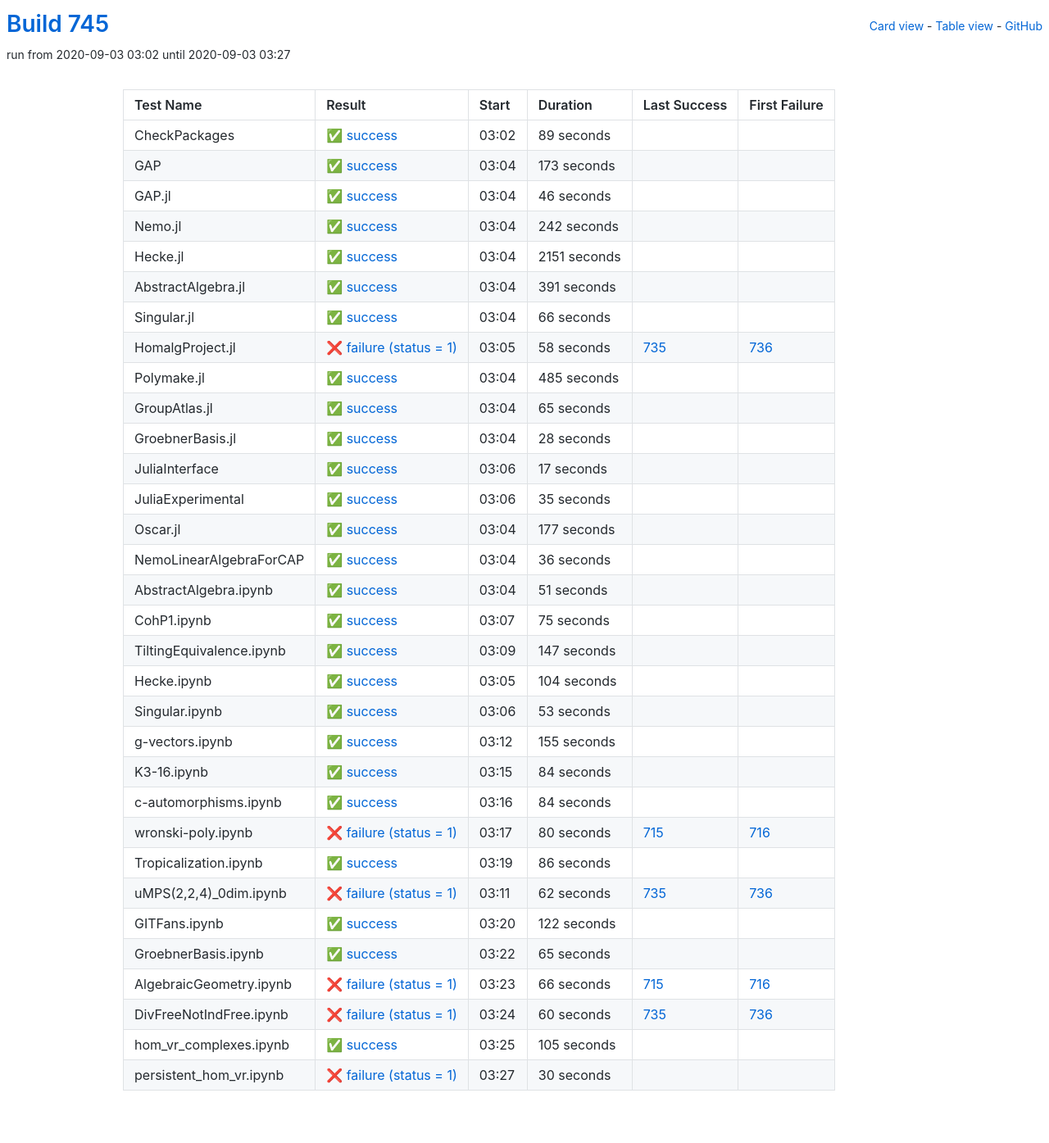
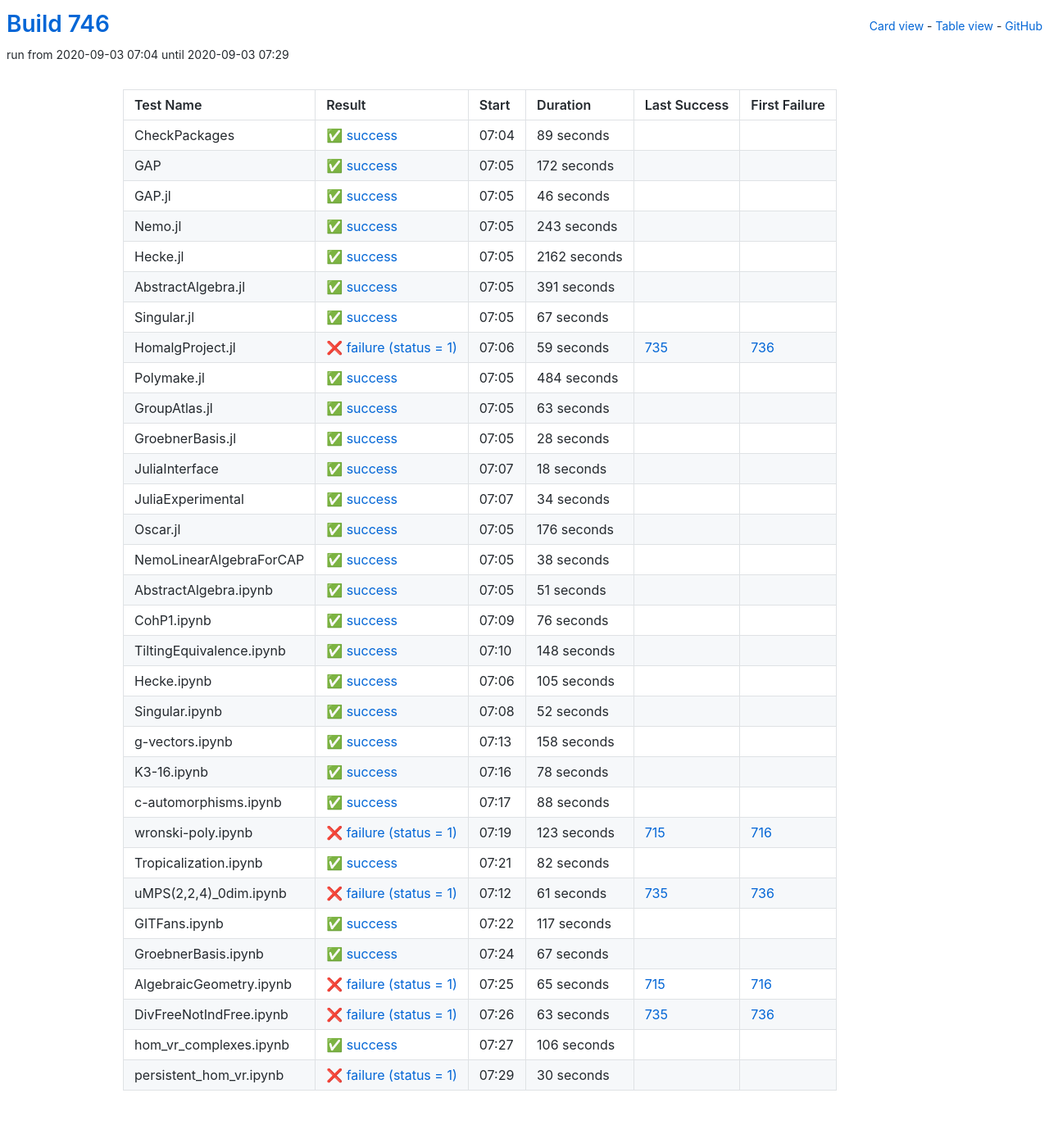
Before and after one commit to oscar-system/oscar-ci-status-stable, a Jekyll site: the page built from table.html, in a window 1280 px wide. Shown: the whole page at 82% size. Built offline with Jekyll 4.4.1, drawn with Linux system fonts in a browser that asks for light colours.

Commit message:
Build #746

```diff
--- a/_data/ci.yml
+++ b/_data/ci.yml
@@ -1,6 +1,6 @@
 ---
-build: 745
-build_url: https://oscarci.mathematik.uni-kl.de/job/oscar-stable/745/
+build: 746
+build_url: https://oscarci.mathematik.uni-kl.de/job/oscar-stable/746/
 job: oscar-stable
 organization: oscar-system
 repo: oscar-ci-status-stable
@@ -8,8 +8,8 @@ repourl: https://github.com/oscar-system/oscar-ci-status-stable
 tests:
 - name: CheckPackages
   id: checkpackages
-  log: https://oscarci.mathematik.uni-kl.de/job/oscar-stable/745/artifact/logs/build-745/CheckPackages.log
-  start: 2020-09-03 03:02
+  log: https://oscarci.mathematik.uni-kl.de/job/oscar-stable/746/artifact/logs/build-746/CheckPackages.log
+  start: 2020-09-03 07:04
   success: true
   exitcode: 0
   status: success
@@ -20,20 +20,20 @@ tests:
   first_failure_url:
 - name: GAP
   id: gap
-  log: https://oscarci.mathematik.uni-kl.de/job/oscar-stable/745/artifact/logs/build-745/GAP.log
-  start: 2020-09-03 03:04
+  log: https://oscarci.mathematik.uni-kl.de/job/oscar-stable/746/artifact/logs/build-746/GAP.log
+  start: 2020-09-03 07:05
   success: true
   exitcode: 0
   status: success
-  duration: 173
+  duration: 172
   last_success: false
   last_success_url:
   first_failure: false
   first_failure_url:
 - name: GAP.jl
   id: gap-jl
-  log: https://oscarci.mathematik.uni-kl.de/job/oscar-stable/745/artifact/logs/build-745/GAP.jl.log
-  start: 2020-09-03 03:04
+  log: https://oscarci.mathematik.uni-kl.de/job/oscar-stable/746/artifact/logs/build-746/GAP.jl.log
+  start: 2020-09-03 07:05
   success: true
   exitcode: 0
   status: success
@@ -44,32 +44,32 @@ tests:
   first_failure_url:
 - name: Nemo.jl
   id: nemo-jl
-  log: https://oscarci.mathematik.uni-kl.de/job/oscar-stable/745/artifact/logs/build-745/Nemo.jl.log
-  start: 2020-09-03 03:04
+  log: https://oscarci.mathematik.uni-kl.de/job/oscar-stable/746/artifact/logs/build-746/Nemo.jl.log
+  start: 2020-09-03 07:05
   success: true
   exitcode: 0
   status: success
-  duration: 242
+  duration: 243
   last_success: false
   last_success_url:
   first_failure: false
   first_failure_url:
 - name: Hecke.jl
   id: hecke-jl
-  log: https://oscarci.mathematik.uni-kl.de/job/oscar-stable/745/artifact/logs/build-745/Hecke.jl.log
-  start: 2020-09-03 03:04
+  log: https://oscarci.mathematik.uni-kl.de/job/oscar-stable/746/artifact/logs/build-746/Hecke.jl.log
+  start: 2020-09-03 07:05
   success: true
   exitcode: 0
   status: success
-  duration: 2151
+  duration: 2162
   last_success: false
   last_success_url:
   first_failure: false
   first_failure_url:
 - name: AbstractAlgebra.jl
   id: abstractalgebra-jl
-  log: https://oscarci.mathematik.uni-kl.de/job/oscar-stable/745/artifact/logs/build-745/AbstractAlgebra.jl.log
-  start: 2020-09-03 03:04
+  log: https://oscarci.mathematik.uni-kl.de/job/oscar-stable/746/artifact/logs/build-746/AbstractAlgebra.jl.log
+  start: 2020-09-03 07:05
   success: true
   exitcode: 0
   status: success
@@ -80,56 +80,56 @@ tests:
   first_failure_url:
 - name: Singular.jl
   id: singular-jl
-  log: https://oscarci.mathematik.uni-kl.de/job/oscar-stable/745/artifact/logs/build-745/Singular.jl.log
-  start: 2020-09-03 03:04
+  log: https://oscarci.mathematik.uni-kl.de/job/oscar-stable/746/artifact/logs/build-746/Singular.jl.log
+  start: 2020-09-03 07:05
   success: true
   exitcode: 0
   status: success
-  duration: 66
+  duration: 67
   last_success: false
   last_success_url:
   first_failure: false
   first_failure_url:
 - name: HomalgProject.jl
   id: homalgproject-jl
-  log: https://oscarci.mathematik.uni-kl.de/job/oscar-stable/745/artifact/logs/build-745/HomalgProject.jl.log
-  start: 2020-09-03 03:05
+  log: https://oscarci.mathematik.uni-kl.de/job/oscar-stable/746/artifact/logs/build-746/HomalgProject.jl.log
+  start: 2020-09-03 07:06
   success: false
   exitcode: 1
   status: failure
-  duration: 58
+  duration: 59
   last_success: 735
   last_success_url: https://oscarci.mathematik.uni-kl.de/job/oscar-stable/735/
   first_failure: 736
   first_failure_url: https://oscarci.mathematik.uni-kl.de/job/oscar-stable/736/
 - name: Polymake.jl
   id: polymake-jl
-  log: https://oscarci.mathematik.uni-kl.de/job/oscar-stable/745/artifact/logs/build-745/Polymake.jl.log
-  start: 2020-09-03 03:04
+  log: https://oscarci.mathematik.uni-kl.de/job/oscar-stable/746/artifact/logs/build-746/Polymake.jl.log
+  start: 2020-09-03 07:05
   success: true
   exitcode: 0
   status: success
-  duration: 485
+  duration: 484
   last_success: false
   last_success_url:
   first_failure: false
   first_failure_url:
 - name: GroupAtlas.jl
   id: groupatlas-jl
-  log: https://oscarci.mathematik.uni-kl.de/job/oscar-stable/745/artifact/logs/build-745/GroupAtlas.jl.log
-  start: 2020-09-03 03:04
+  log: https://oscarci.mathematik.uni-kl.de/job/oscar-stable/746/artifact/logs/build-746/GroupAtlas.jl.log
+  start: 2020-09-03 07:05
   success: true
   exitcode: 0
   status: success
-  duration: 65
+  duration: 63
   last_success: false
   last_success_url:
   first_failure: false
   first_failure_url:
 - name: GroebnerBasis.jl
   id: groebnerbasis-jl
-  log: https://oscarci.mathematik.uni-kl.de/job/oscar-stable/745/artifact/logs/build-745/GroebnerBasis.jl.log
-  start: 2020-09-03 03:04
+  log: https://oscarci.mathematik.uni-kl.de/job/oscar-stable/746/artifact/logs/build-746/GroebnerBasis.jl.log
+  start: 2020-09-03 07:05
   success: true
   exitcode: 0
   status: success
@@ -140,56 +140,56 @@ tests:
   first_failure_url:
 - name: JuliaInterface
   id: juliainterface
-  log: https://oscarci.mathematik.uni-kl.de/job/oscar-stable/745/artifact/logs/build-745/JuliaInterface.log
-  start: 2020-09-03 03:06
+  log: https://oscarci.mathematik.uni-kl.de/job/oscar-stable/746/artifact/logs/build-746/JuliaInterface.log
+  start: 2020-09-03 07:07
   success: true
   exitcode: 0
   status: success
-  duration: 17
+  duration: 18
   last_success: false
   last_success_url:
   first_failure: false
   first_failure_url:
 - name: JuliaExperimental
   id: juliaexperimental
-  log: https://oscarci.mathematik.uni-kl.de/job/oscar-stable/745/artifact/logs/build-745/JuliaExperimental.log
-  start: 2020-09-03 03:06
+  log: https://oscarci.mathematik.uni-kl.de/job/oscar-stable/746/artifact/logs/build-746/JuliaExperimental.log
+  start: 2020-09-03 07:07
   success: true
   exitcode: 0
   status: success
-  duration: 35
+  duration: 34
   last_success: false
   last_success_url:
   first_failure: false
   first_failure_url:
 - name: Oscar.jl
   id: oscar-jl
-  log: https://oscarci.mathematik.uni-kl.de/job/oscar-stable/745/artifact/logs/build-745/Oscar.jl.log
-  start: 2020-09-03 03:04
+  log: https://oscarci.mathematik.uni-kl.de/job/oscar-stable/746/artifact/logs/build-746/Oscar.jl.log
+  start: 2020-09-03 07:05
   success: true
   exitcode: 0
   status: success
-  duration: 177
+  duration: 176
   last_success: false
   last_success_url:
   first_failure: false
   first_failure_url:
 - name: NemoLinearAlgebraForCAP
   id: nemolinearalgebraforcap
-  log: https://oscarci.mathematik.uni-kl.de/job/oscar-stable/745/artifact/logs/build-745/NemoLinearAlgebraForCAP.log
-  start: 2020-09-03 03:04
+  log: https://oscarci.mathematik.uni-kl.de/job/oscar-stable/746/artifact/logs/build-746/NemoLinearAlgebraForCAP.log
+  start: 2020-09-03 07:05
   success: true
   exitcode: 0
   status: success
-  duration: 36
+  duration: 38
   last_success: false
   last_success_url:
   first_failure: false
   first_failure_url:
 - name: AbstractAlgebra.ipynb
   id: abstractalgebra-ipynb
-  log: https://oscarci.mathematik.uni-kl.de/job/oscar-stable/745/artifact/logs/build-745/AbstractAlgebra.ipynb.log
-  start: 2020-09-03 03:04
+  log: https://oscarci.mathematik.uni-kl.de/job/oscar-stable/746/artifact/logs/build-746/AbstractAlgebra.ipynb.log
+  start: 2020-09-03 07:05
   success: true
   exitcode: 0
   status: success
@@ -200,176 +200,32 @@ tests:
   first_failure_url:
 - name: CohP1.ipynb
   id: cohp1-ipynb
-  log: https://oscarci.mathematik.uni-kl.de/job/oscar-stable/745/artifact/logs/build-745/CohP1.ipynb.log
-  start: 2020-09-03 03:07
+  log: https://oscarci.mathematik.uni-kl.de/job/oscar-stable/746/artifact/logs/build-746/CohP1.ipynb.log
+  start: 2020-09-03 07:09
   success: true
   exitcode: 0
   status: success
-  duration: 75
+  duration: 76
   last_success: false
   last_success_url:
   first_failure: false
   first_failure_url:
 - name: TiltingEquivalence.ipynb
   id: tiltingequivalence-ipynb
-  log: https://oscarci.mathematik.uni-kl.de/job/oscar-stable/745/artifact/logs/build-745/TiltingEquivalence.ipynb.log
-  start: 2020-09-03 03:09
+  log: https://oscarci.mathematik.uni-kl.de/job/oscar-stable/746/artifact/logs/build-746/TiltingEquivalence.ipynb.log
+  start: 2020-09-03 07:10
   success: true
   exitcode: 0
   status: success
-  duration: 147
+  duration: 148
   last_success: false
   last_success_url:
   first_failure: false
   first_failure_url:
 - name: Hecke.ipynb
   id: hecke-ipynb
-  log: https://oscarci.mathematik.uni-kl.de/job/oscar-stable/745/artifact/logs/build-745/Hecke.ipynb.log
-  start: 2020-09-03 03:05
-  success: true
-  exitcode: 0
-  status: success
-  duration: 104
-  last_success: false
-  last_success_url:
-  first_failure: false
-  first_failure_url:
-- name: Singular.ipynb
-  id: singular-ipynb
-  log: https://oscarci.mathematik.uni-kl.de/job/oscar-stable/745/artifact/logs/build-745/Singular.ipynb.log
-  start: 2020-09-03 03:06
-  success: true
-  exitcode: 0
-  status: success
-  duration: 53
-  last_success: false
-  last_success_url:
-  first_failure: false
-  first_failure_url:
-- name: g-vectors.ipynb
-  id: g-vectors-ipynb
-  log: https://oscarci.mathematik.uni-kl.de/job/oscar-stable/745/artifact/logs/build-745/g-vectors.ipynb.log
-  start: 2020-09-03 03:12
-  success: true
-  exitcode: 0
-  status: success
-  duration: 155
-  last_success: false
-  last_success_url:
-  first_failure: false
-  first_failure_url:
-- name: K3-16.ipynb
-  id: k3-16-ipynb
-  log: https://oscarci.mathematik.uni-kl.de/job/oscar-stable/745/artifact/logs/build-745/K3-16.ipynb.log
-  start: 2020-09-03 03:15
-  success: true
-  exitcode: 0
-  status: success
-  duration: 84
-  last_success: false
-  last_success_url:
-  first_failure: false
-  first_failure_url:
-- name: c-automorphisms.ipynb
-  id: c-automorphisms-ipynb
-  log: https://oscarci.mathematik.uni-kl.de/job/oscar-stable/745/artifact/logs/build-745/c-automorphisms.ipynb.log
-  start: 2020-09-03 03:16
-  success: true
-  exitcode: 0
-  status: success
-  duration: 84
-  last_success: false
-  last_success_url:
-  first_failure: false
-  first_failure_url:
-- name: wronski-poly.ipynb
-  id: wronski-poly-ipynb
-  log: https://oscarci.mathematik.uni-kl.de/job/oscar-stable/745/artifact/logs/build-745/wronski-poly.ipynb.log
-  start: 2020-09-03 03:17
-  success: false
-  exitcode: 1
-  status: failure
-  duration: 80
-  last_success: 715
-  last_success_url: https://oscarci.mathematik.uni-kl.de/job/oscar-stable/715/
-  first_failure: 716
-  first_failure_url: https://oscarci.mathematik.uni-kl.de/job/oscar-stable/716/
-- name: Tropicalization.ipynb
-  id: tropicalization-ipynb
-  log: https://oscarci.mathematik.uni-kl.de/job/oscar-stable/745/artifact/logs/build-745/Tropicalization.ipynb.log
-  start: 2020-09-03 03:19
-  success: true
-  exitcode: 0
-  status: success
-  duration: 86
-  last_success: false
-  last_success_url:
-  first_failure: false
-  first_failure_url:
-- name: uMPS(2,2,4)_0dim.ipynb
-  id: umps-2-2-4-0dim-ipynb
-  log: https://oscarci.mathematik.uni-kl.de/job/oscar-stable/745/artifact/logs/build-745/uMPS-2-2-4-_0dim.ipynb.log
-  start: 2020-09-03 03:11
-  success: false
-  exitcode: 1
-  status: failure
-  duration: 62
-  last_success: 735
-  last_success_url: https://oscarci.mathematik.uni-kl.de/job/oscar-stable/735/
-  first_failure: 736
-  first_failure_url: https://oscarci.mathematik.uni-kl.de/job/oscar-stable/736/
-- name: GITFans.ipynb
-  id: gitfans-ipynb
-  log: https://oscarci.mathematik.uni-kl.de/job/oscar-stable/745/artifact/logs/build-745/GITFans.ipynb.log
-  start: 2020-09-03 03:20
-  success: true
-  exitcode: 0
-  status: success
-  duration: 122
-  last_success: false
-  last_success_url:
-  first_failure: false
-  first_failure_url:
-- name: GroebnerBasis.ipynb
-  id: groebnerbasis-ipynb
-  log: https://oscarci.mathematik.uni-kl.de/job/oscar-stable/745/artifact/logs/build-745/GroebnerBasis.ipynb.log
-  start: 2020-09-03 03:22
-  success: true
-  exitcode: 0
-  status: success
-  duration: 65
-  last_success: false
-  last_success_url:
-  first_failure: false
-  first_failure_url:
-- name: AlgebraicGeometry.ipynb
-  id: algebraicgeometry-ipynb
-  log: https://oscarci.mathematik.uni-kl.de/job/oscar-stable/745/artifact/logs/build-745/AlgebraicGeometry.ipynb.log
-  start: 2020-09-03 03:23
-  success: false
-  exitcode: 1
-  status: failure
-  duration: 66
-  last_success: 715
-  last_success_url: https://oscarci.mathematik.uni-kl.de/job/oscar-stable/715/
-  first_failure: 716
-  first_failure_url: https://oscarci.mathematik.uni-kl.de/job/oscar-stable/716/
-- name: DivFreeNotIndFree.ipynb
-  id: divfreenotindfree-ipynb
-  log: https://oscarci.mathematik.uni-kl.de/job/oscar-stable/745/artifact/logs/build-745/DivFreeNotIndFree.ipynb.log
-  start: 2020-09-03 03:24
-  success: false
-  exitcode: 1
-  status: failure
-  duration: 60
-  last_success: 735
-  last_success_url: https://oscarci.mathematik.uni-kl.de/job/oscar-stable/735/
-  first_failure: 736
-  first_failure_url: https://oscarci.mathematik.uni-kl.de/job/oscar-stable/736/
-- name: hom_vr_complexes.ipynb
-  id: hom-vr-complexes-ipynb
-  log: https://oscarci.mathematik.uni-kl.de/job/oscar-stable/745/artifact/logs/build-745/hom_vr_complexes.ipynb.log
-  start: 2020-09-03 03:25
+  log: https://oscarci.mathematik.uni-kl.de/job/oscar-stable/746/artifact/logs/build-746/Hecke.ipynb.log
+  start: 2020-09-03 07:06
   success: true
   exitcode: 0
   status: success
@@ -378,10 +234,154 @@ tests:
   last_success_url:
   first_failure: false
   first_failure_url:
+- name: Singular.ipynb
+  id: singular-ipynb
+  log: https://oscarci.mathematik.uni-kl.de/job/oscar-stable/746/artifact/logs/build-746/Singular.ipynb.log
+  start: 2020-09-03 07:08
+  success: true
+  exitcode: 0
+  status: success
+  duration: 52
+  last_success: false
+  last_success_url:
+  first_failure: false
+  first_failure_url:
+- name: g-vectors.ipynb
+  id: g-vectors-ipynb
+  log: https://oscarci.mathematik.uni-kl.de/job/oscar-stable/746/artifact/logs/build-746/g-vectors.ipynb.log
+  start: 2020-09-03 07:13
+  success: true
+  exitcode: 0
+  status: success
+  duration: 158
+  last_success: false
+  last_success_url:
+  first_failure: false
+  first_failure_url:
+- name: K3-16.ipynb
+  id: k3-16-ipynb
+  log: https://oscarci.mathematik.uni-kl.de/job/oscar-stable/746/artifact/logs/build-746/K3-16.ipynb.log
+  start: 2020-09-03 07:16
+  success: true
+  exitcode: 0
+  status: success
+  duration: 78
+  last_success: false
+  last_success_url:
+  first_failure: false
+  first_failure_url:
+- name: c-automorphisms.ipynb
+  id: c-automorphisms-ipynb
+  log: https://oscarci.mathematik.uni-kl.de/job/oscar-stable/746/artifact/logs/build-746/c-automorphisms.ipynb.log
+  start: 2020-09-03 07:17
+  success: true
+  exitcode: 0
+  status: success
+  duration: 88
+  last_success: false
+  last_success_url:
+  first_failure: false
+  first_failure_url:
+- name: wronski-poly.ipynb
+  id: wronski-poly-ipynb
+  log: https://oscarci.mathematik.uni-kl.de/job/oscar-stable/746/artifact/logs/build-746/wronski-poly.ipynb.log
+  start: 2020-09-03 07:19
+  success: false
+  exitcode: 1
+  status: failure
+  duration: 123
+  last_success: 715
+  last_success_url: https://oscarci.mathematik.uni-kl.de/job/oscar-stable/715/
+  first_failure: 716
+  first_failure_url: https://oscarci.mathematik.uni-kl.de/job/oscar-stable/716/
+- name: Tropicalization.ipynb
+  id: tropicalization-ipynb
+  log: https://oscarci.mathematik.uni-kl.de/job/oscar-stable/746/artifact/logs/build-746/Tropicalization.ipynb.log
+  start: 2020-09-03 07:21
+  success: true
+  exitcode: 0
+  status: success
+  duration: 82
+  last_success: false
+  last_success_url:
+  first_failure: false
+  first_failure_url:
+- name: uMPS(2,2,4)_0dim.ipynb
+  id: umps-2-2-4-0dim-ipynb
+  log: https://oscarci.mathematik.uni-kl.de/job/oscar-stable/746/artifact/logs/build-746/uMPS-2-2-4-_0dim.ipynb.log
+  start: 2020-09-03 07:12
+  success: false
+  exitcode: 1
+  status: failure
+  duration: 61
+  last_success: 735
+  last_success_url: https://oscarci.mathematik.uni-kl.de/job/oscar-stable/735/
+  first_failure: 736
+  first_failure_url: https://oscarci.mathematik.uni-kl.de/job/oscar-stable/736/
+- name: GITFans.ipynb
+  id: gitfans-ipynb
+  log: https://oscarci.mathematik.uni-kl.de/job/oscar-stable/746/artifact/logs/build-746/GITFans.ipynb.log
+  start: 2020-09-03 07:22
+  success: true
+  exitcode: 0
+  status: success
+  duration: 117
+  last_success: false
+  last_success_url:
+  first_failure: false
+  first_failure_url:
+- name: GroebnerBasis.ipynb
+  id: groebnerbasis-ipynb
+  log: https://oscarci.mathematik.uni-kl.de/job/oscar-stable/746/artifact/logs/build-746/GroebnerBasis.ipynb.log
+  start: 2020-09-03 07:24
+  success: true
+  exitcode: 0
+  status: success
+  duration: 67
+  last_success: false
+  last_success_url:
+  first_failure: false
+  first_failure_url:
+- name: AlgebraicGeometry.ipynb
+  id: algebraicgeometry-ipynb
+  log: https://oscarci.mathematik.uni-kl.de/job/oscar-stable/746/artifact/logs/build-746/AlgebraicGeometry.ipynb.log
+  start: 2020-09-03 07:25
+  success: false
+  exitcode: 1
+  status: failure
+  duration: 65
+  last_success: 715
+  last_success_url: https://oscarci.mathematik.uni-kl.de/job/oscar-stable/715/
+  first_failure: 716
+  first_failure_url: https://oscarci.mathematik.uni-kl.de/job/oscar-stable/716/
+- name: DivFreeNotIndFree.ipynb
+  id: divfreenotindfree-ipynb
+  log: https://oscarci.mathematik.uni-kl.de/job/oscar-stable/746/artifact/logs/build-746/DivFreeNotIndFree.ipynb.log
+  start: 2020-09-03 07:26
+  success: false
+  exitcode: 1
+  status: failure
+  duration: 63
+  last_success: 735
+  last_success_url: https://oscarci.mathematik.uni-kl.de/job/oscar-stable/735/
+  first_failure: 736
+  first_failure_url: https://oscarci.mathematik.uni-kl.de/job/oscar-stable/736/
+- name: hom_vr_complexes.ipynb
+  id: hom-vr-complexes-ipynb
+  log: https://oscarci.mathematik.uni-kl.de/job/oscar-stable/746/artifact/logs/build-746/hom_vr_complexes.ipynb.log
+  start: 2020-09-03 07:27
+  success: true
+  exitcode: 0
+  status: success
+  duration: 106
+  last_success: false
+  last_success_url:
+  first_failure: false
+  first_failure_url:
 - name: persistent_hom_vr.ipynb
   id: persistent-hom-vr-ipynb
-  log: https://oscarci.mathematik.uni-kl.de/job/oscar-stable/745/artifact/logs/build-745/persistent_hom_vr.ipynb.log
-  start: 2020-09-03 03:27
+  log: https://oscarci.mathematik.uni-kl.de/job/oscar-stable/746/artifact/logs/build-746/persistent_hom_vr.ipynb.log
+  start: 2020-09-03 07:29
   success: false
   exitcode: 1
   status: failure
```
Also changed, not shown: README.md.
